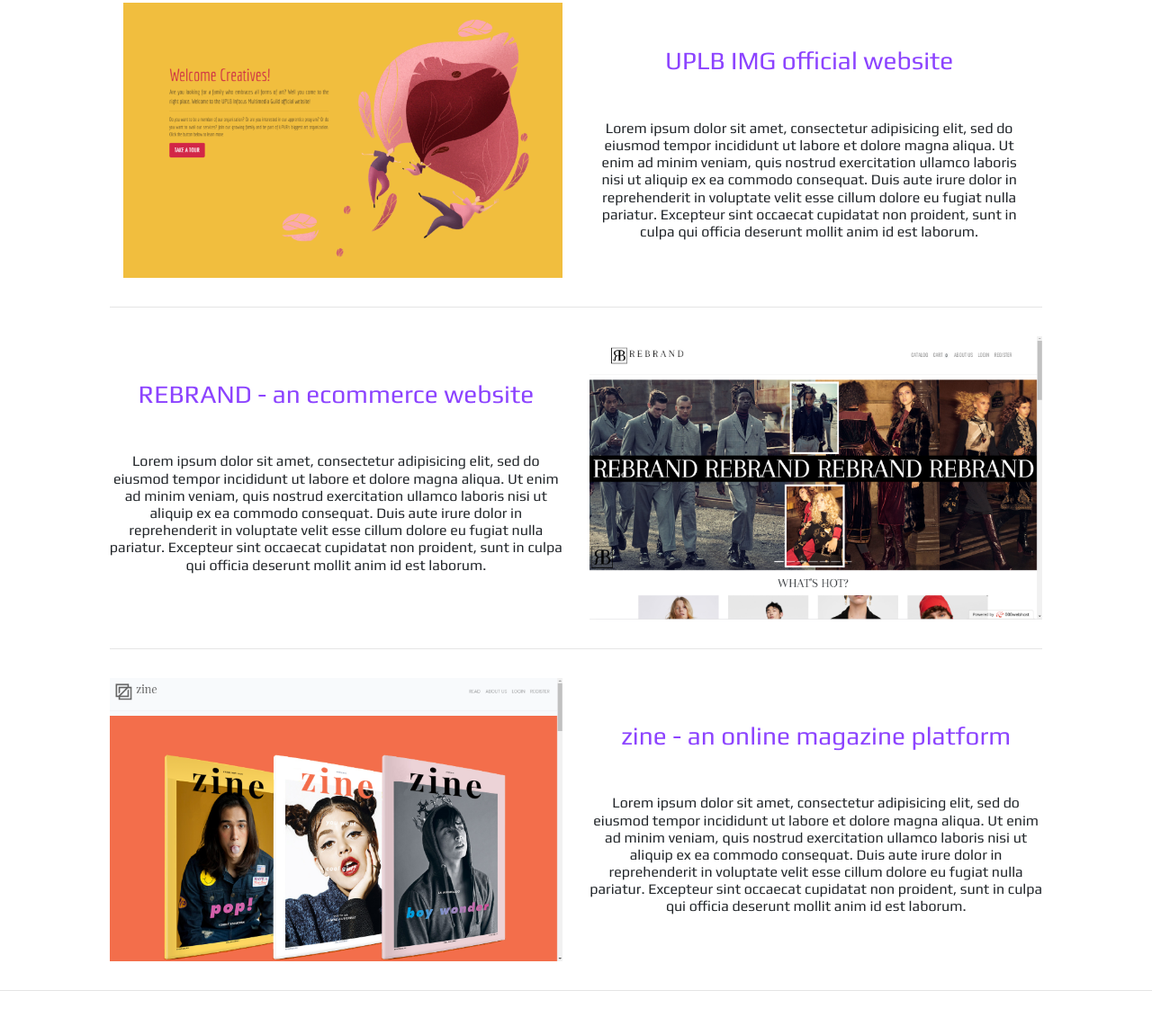
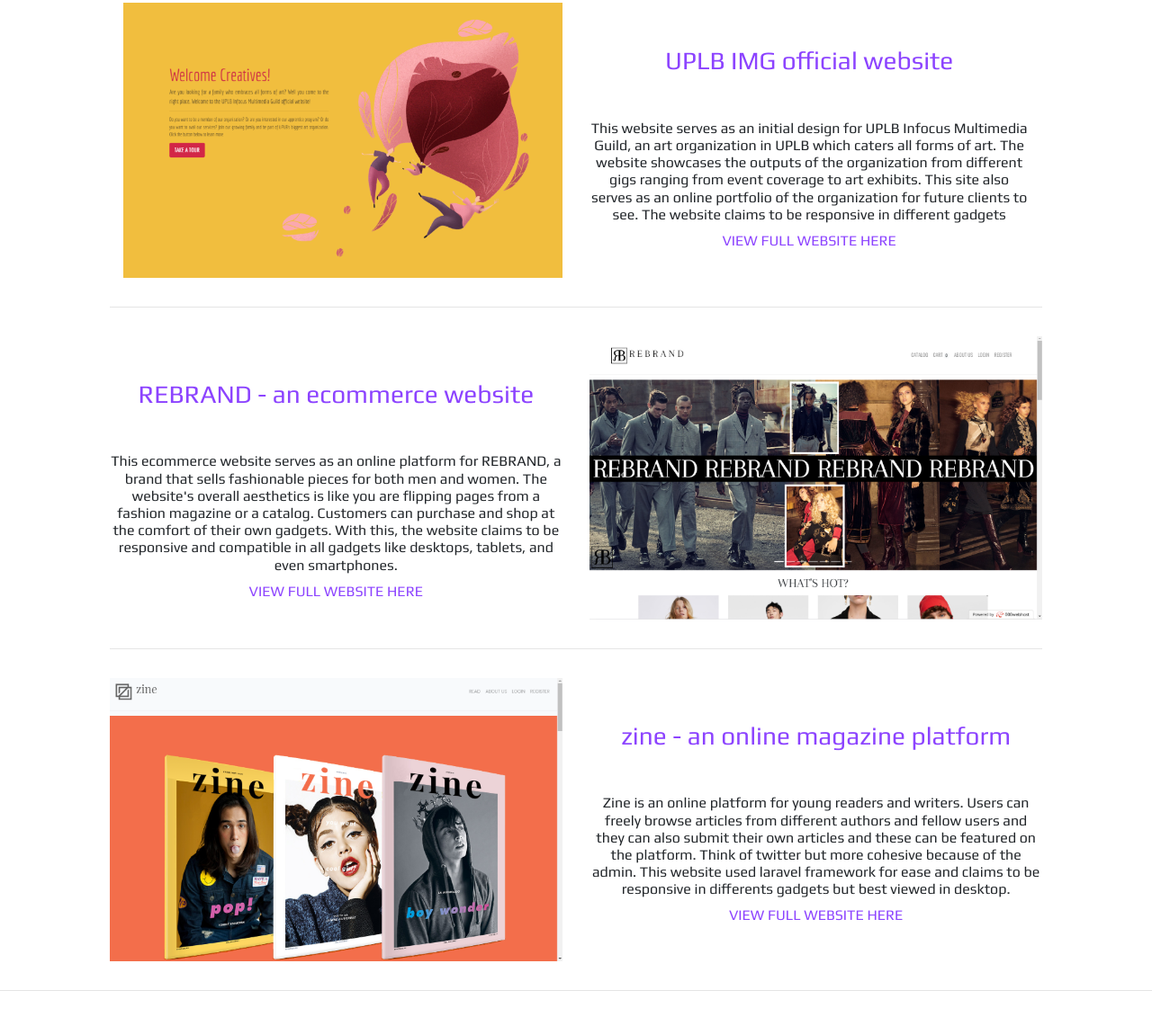
Before and after one commit to LA-delrosario/myPortfolio, a plain HTML site: page index.html in a window 1280 px wide. Shown: the part 1954-3095 px from the top of the page at 90% size. Drawn offline with nearby package versions, Linux system fonts and the light colour scheme.

Commit message:
updated the projects section

```diff
--- a/index.html
+++ b/index.html
@@ -109,24 +109,18 @@
 				</div>
 				<div class="col-lg-6 text-center my-3">
 					<h3 class="my-5 text-purple">UPLB IMG official website</h3>
-					<h6>Lorem ipsum dolor sit amet, consectetur adipisicing elit, sed do eiusmod
-					tempor incididunt ut labore et dolore magna aliqua. Ut enim ad minim veniam,
-					quis nostrud exercitation ullamco laboris nisi ut aliquip ex ea commodo
-					consequat. Duis aute irure dolor in reprehenderit in voluptate velit esse
-					cillum dolore eu fugiat nulla pariatur. Excepteur sint occaecat cupidatat non
-					proident, sunt in culpa qui officia deserunt mollit anim id est laborum.</h6>
+					<h6>This website serves as an initial design for UPLB Infocus Multimedia Guild, an art organization in UPLB which caters all forms of art. The website showcases the outputs of the organization from different gigs ranging from event coverage to art exhibits. This site also serves as an online portfolio of the organization for future clients to see. The website claims to be responsive in different gadgets</h6>
+
+					<a href="https://la-delrosario.github.io/UPLB-IMGv1/" class="text-purple mt-3"> VIEW FULL WEBSITE HERE </a>
 				</div>
 			</div>
 				<hr>
 			<div class="row">
 				<div class="col-lg-6 text-center my-3">
 					<h3 class="my-5 text-purple">REBRAND - an ecommerce website</h3>
-					<h6>Lorem ipsum dolor sit amet, consectetur adipisicing elit, sed do eiusmod
-					tempor incididunt ut labore et dolore magna aliqua. Ut enim ad minim veniam,
-					quis nostrud exercitation ullamco laboris nisi ut aliquip ex ea commodo
-					consequat. Duis aute irure dolor in reprehenderit in voluptate velit esse
-					cillum dolore eu fugiat nulla pariatur. Excepteur sint occaecat cupidatat non
-					proident, sunt in culpa qui officia deserunt mollit anim id est laborum.</h6>
+					<h6>This ecommerce website serves as an online platform for REBRAND, a brand that sells fashionable pieces for both men and women. The website's overall aesthetics is like you are flipping pages from a fashion magazine or a catalog. Customers can purchase and shop at the comfort of their own gadgets. With this, the website claims to be responsive and compatible in all gadgets like desktops, tablets, and even smartphones.</h6>
+
+					<a href="https://rebrandmnl.000webhostapp.com" class="text-purple mt-3"> VIEW FULL WEBSITE HERE </a>
 				</div>
 				<div class="col-lg-6 my-3">
 					<img src="assets/images/capstone2.PNG" class="w-100">
@@ -139,12 +133,9 @@
 				</div>
 				<div class="col-lg-6 text-center my-3">
 					<h3 class="my-5 text-purple">zine - an online magazine platform</h3>
-					<h6>Lorem ipsum dolor sit amet, consectetur adipisicing elit, sed do eiusmod
-					tempor incididunt ut labore et dolore magna aliqua. Ut enim ad minim veniam,
-					quis nostrud exercitation ullamco laboris nisi ut aliquip ex ea commodo
-					consequat. Duis aute irure dolor in reprehenderit in voluptate velit esse
-					cillum dolore eu fugiat nulla pariatur. Excepteur sint occaecat cupidatat non
-					proident, sunt in culpa qui officia deserunt mollit anim id est laborum.</h6>
+					<h6>Zine is an online platform for young readers and writers. Users can freely browse articles from different authors and fellow users and they can also submit their own articles and these can be featured on the platform. Think of twitter but more cohesive because of the admin. This website used laravel framework for ease and claims to be responsive in differents gadgets but best viewed in desktop.</h6>
+
+					<a href="http://boiling-plains-70761.herokuapp.com" class="text-purple mt-3"> VIEW FULL WEBSITE HERE </a>
 				</div>
 			</div>
 		</div>
```
